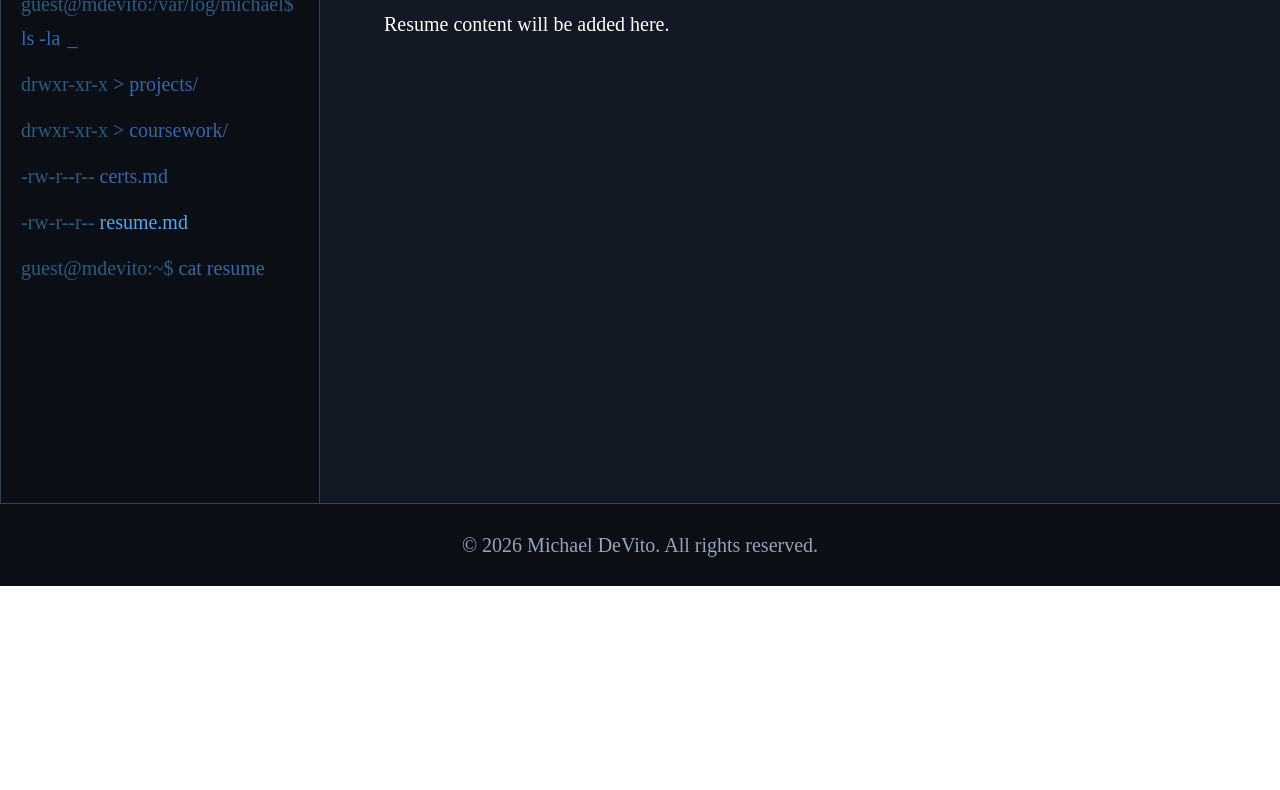
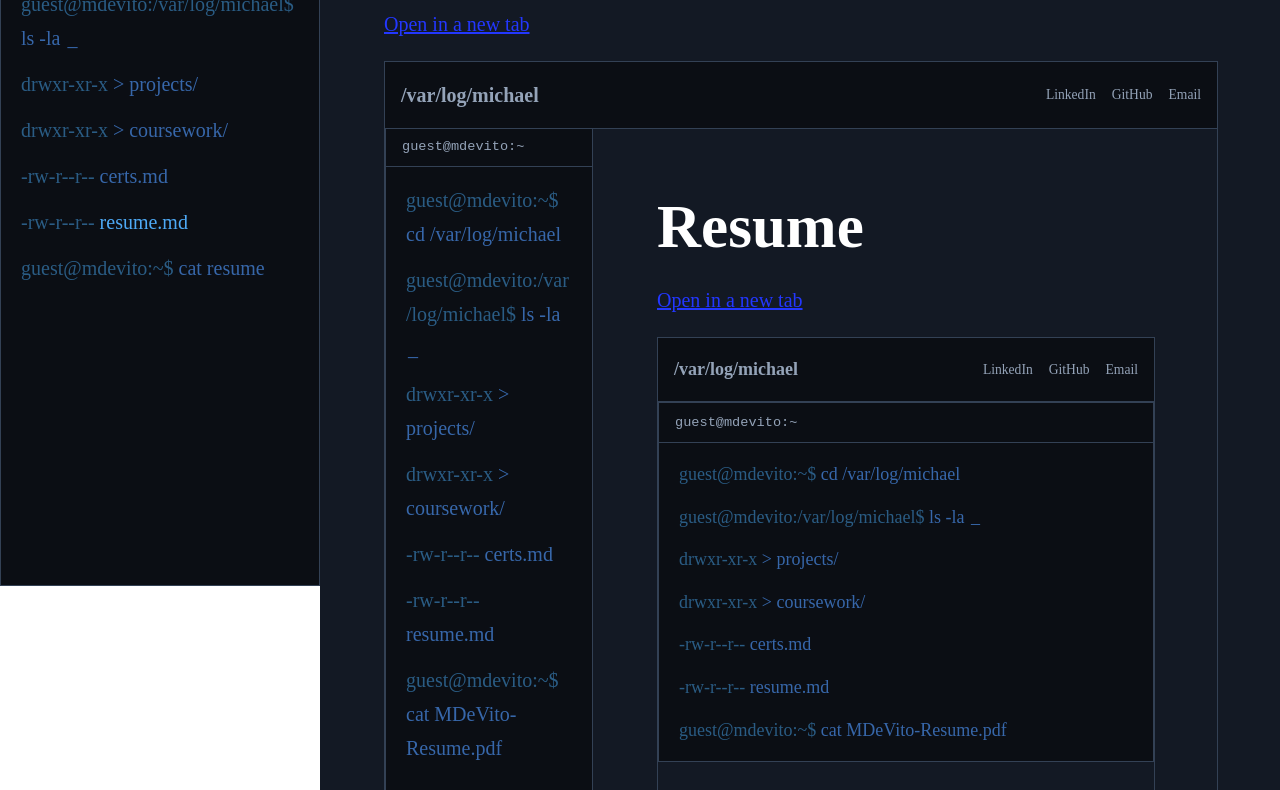
Before and after one commit to mdevitoii/mdevitoii.github.io, an Astro site: page /resume in a window 1280 px wide. Shown: the part 214-1004 px from the top of the page. Before the commit the page ends 800 px from the top, so only its background shows below. Built offline with nearby package versions, Linux system fonts and the light colour scheme; Astro itself is replaced by a stand-in of ours.

Commit message:
Added resume

```diff
--- a/src/pages/resume.astro
+++ b/src/pages/resume.astro
@@ -4,5 +4,20 @@ import Main from '../layouts/Main.astro';
 
 <Main title="Resume">
 	<h1>Resume</h1>
-	<p>Resume content will be added here.</p>
+	<p>
+		<a href="/MDeVito-Resume.pdf" target="_blank" rel="noreferrer">Open in a new tab</a>
+	</p>
+	<iframe
+		src="/MDeVito-Resume.pdf"
+		title="Michael DeVito II resume"
+		width="100%"
+		height="900"
+	></iframe>
 </Main>
+
+<style>
+	iframe {
+		border: 1px solid #334155;
+		background: white;
+	}
+</style>
```
Also changed, not shown: 1 other file.
